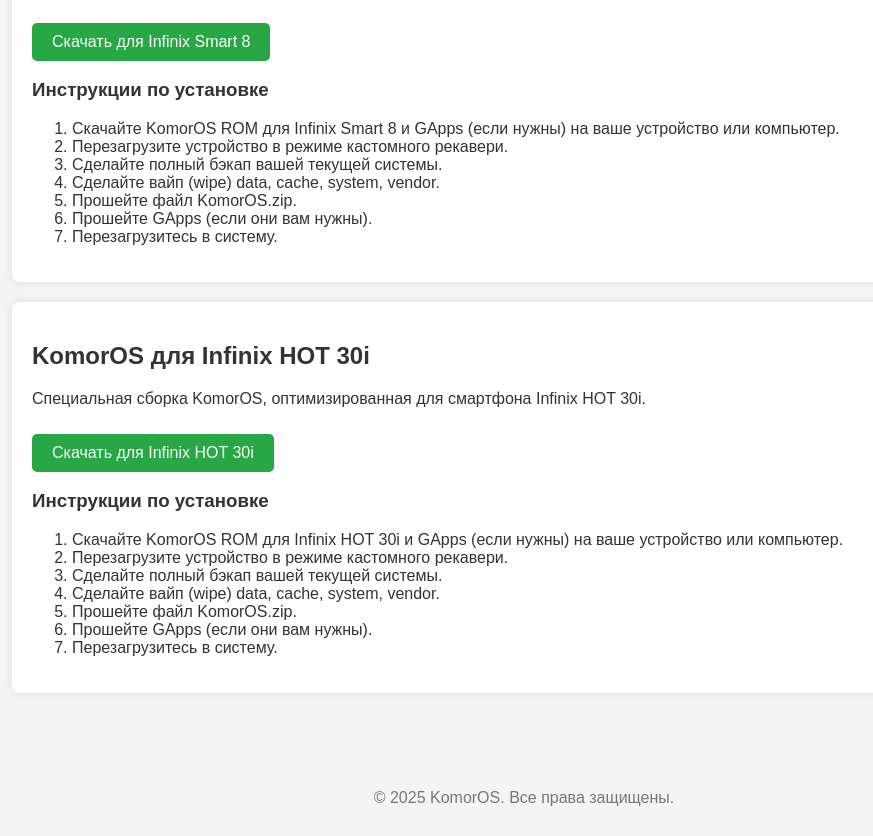
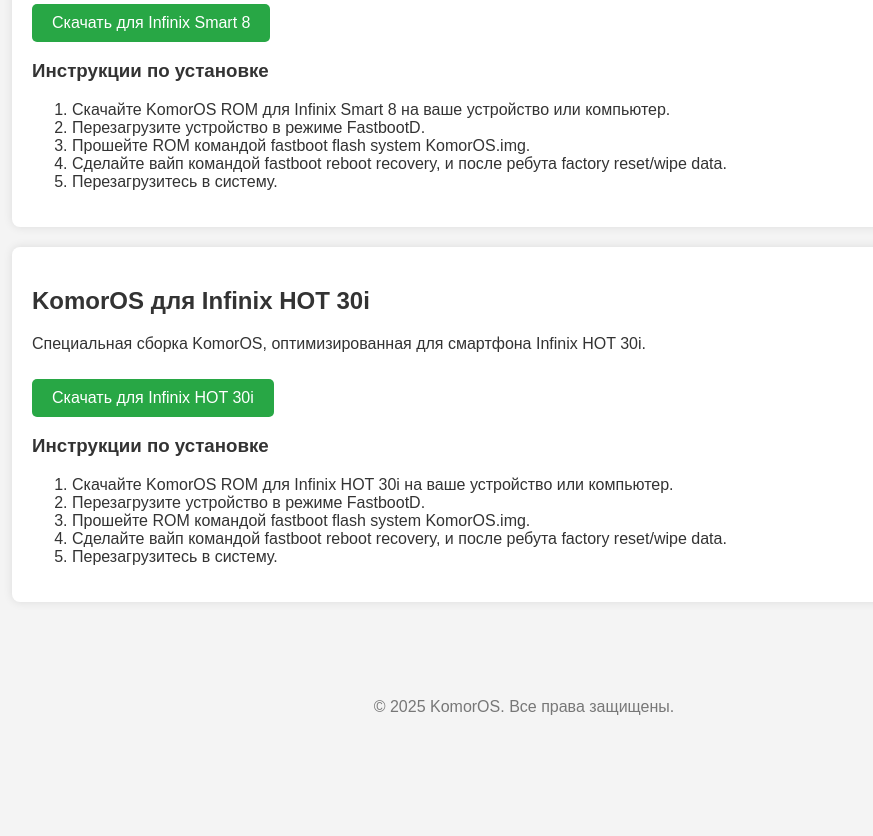
Before and after one commit to Kraits7/KomorOS-WebSite, a plain HTML site: page index.html in a window 1280 px wide. Shown: the part 573-1409 px from the top of the page, without its empty margins (116-989 px from the left). After the commit the page ends 1325 px from the top, so only its background shows below. Drawn offline with Linux system fonts and the light colour scheme.

Commit message:
Update index.html

```diff
--- a/index.html
+++ b/index.html
@@ -66,9 +66,8 @@
             <h2>О KomorOS</h2>
             <p>KomorOS — это кастомный ROM, созданный для тех, кто ценит скорость и минимализм. Мы взяли за основу AOSP (Android Open Source Project) и убрали всё лишнее, добавив только самые полезные твики и оптимизации.</p>
             <ul>
-                <li>⚡ **Высокая производительность:** Оптимизированное ядро и система для максимальной скорости.</li>
+                <li>⚡ **Высокая производительность:** Оптимизированная система для максимальной скорости.</li>
                 <li>🔋 **Энергоэффективность:** Улучшенное управление питанием для долгой работы от батареи.</li>
-                <li>🔒 **Безопасность:** Регулярные обновления безопасности от AOSP.</li>
                 <li>📝 **Минимализм:** Отсутствие bloatware и ненужных приложений.</li>
             </ul>
         </div>
@@ -80,12 +79,10 @@
 
             <h3>Инструкции по установке</h3>
             <ol>
-                <li>Скачайте KomorOS ROM для Infinix Smart 8 и GApps (если нужны) на ваше устройство или компьютер.</li>
-                <li>Перезагрузите устройство в режиме кастомного рекавери.</li>
-                <li>Сделайте полный бэкап вашей текущей системы.</li>
-                <li>Сделайте вайп (wipe) data, cache, system, vendor.</li>
-                <li>Прошейте файл KomorOS.zip.</li>
-                <li>Прошейте GApps (если они вам нужны).</li>
+                <li>Скачайте KomorOS ROM для Infinix Smart 8 на ваше устройство или компьютер.</li>
+                <li>Перезагрузите устройство в режиме FastbootD.</li>
+                <li>Прошейте ROM командой fastboot flash system KomorOS.img.</li>
+                <li>Сделайте вайп командой fastboot reboot recovery, и после ребута factory reset/wipe data.</li>
                 <li>Перезагрузитесь в систему.</li>
             </ol>
         </div>
@@ -97,12 +94,10 @@
 
             <h3>Инструкции по установке</h3>
             <ol>
-                <li>Скачайте KomorOS ROM для Infinix HOT 30i и GApps (если нужны) на ваше устройство или компьютер.</li>
-                <li>Перезагрузите устройство в режиме кастомного рекавери.</li>
-                <li>Сделайте полный бэкап вашей текущей системы.</li>
-                <li>Сделайте вайп (wipe) data, cache, system, vendor.</li>
-                <li>Прошейте файл KomorOS.zip.</li>
-                <li>Прошейте GApps (если они вам нужны).</li>
+                <li>Скачайте KomorOS ROM для Infinix HOT 30i на ваше устройство или компьютер.</li>
+                <li>Перезагрузите устройство в режиме FastbootD.</li>
+                <li>Прошейте ROM командой fastboot flash system KomorOS.img.</li>
+                <li>Сделайте вайп командой fastboot reboot recovery, и после ребута factory reset/wipe data.</li>
                 <li>Перезагрузитесь в систему.</li>
             </ol>
         </div>
```
